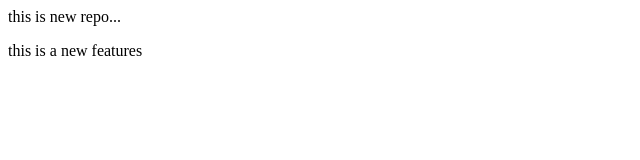
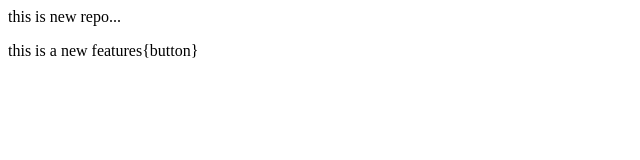
Before and after one commit to krisha-explore/localrepo, a plain HTML site: page index.html in a window 1280 px wide. Shown: the full height of the page, 0-640 px from the left. Drawn offline with Linux system fonts and the light colour scheme.

Commit message:
add button

```diff
--- a/index.html
+++ b/index.html
@@ -1,2 +1,2 @@
 <p>this is new repo...</p>
-<p>this is a new features</p>
+<p>this is a new features{button}</p>
```
